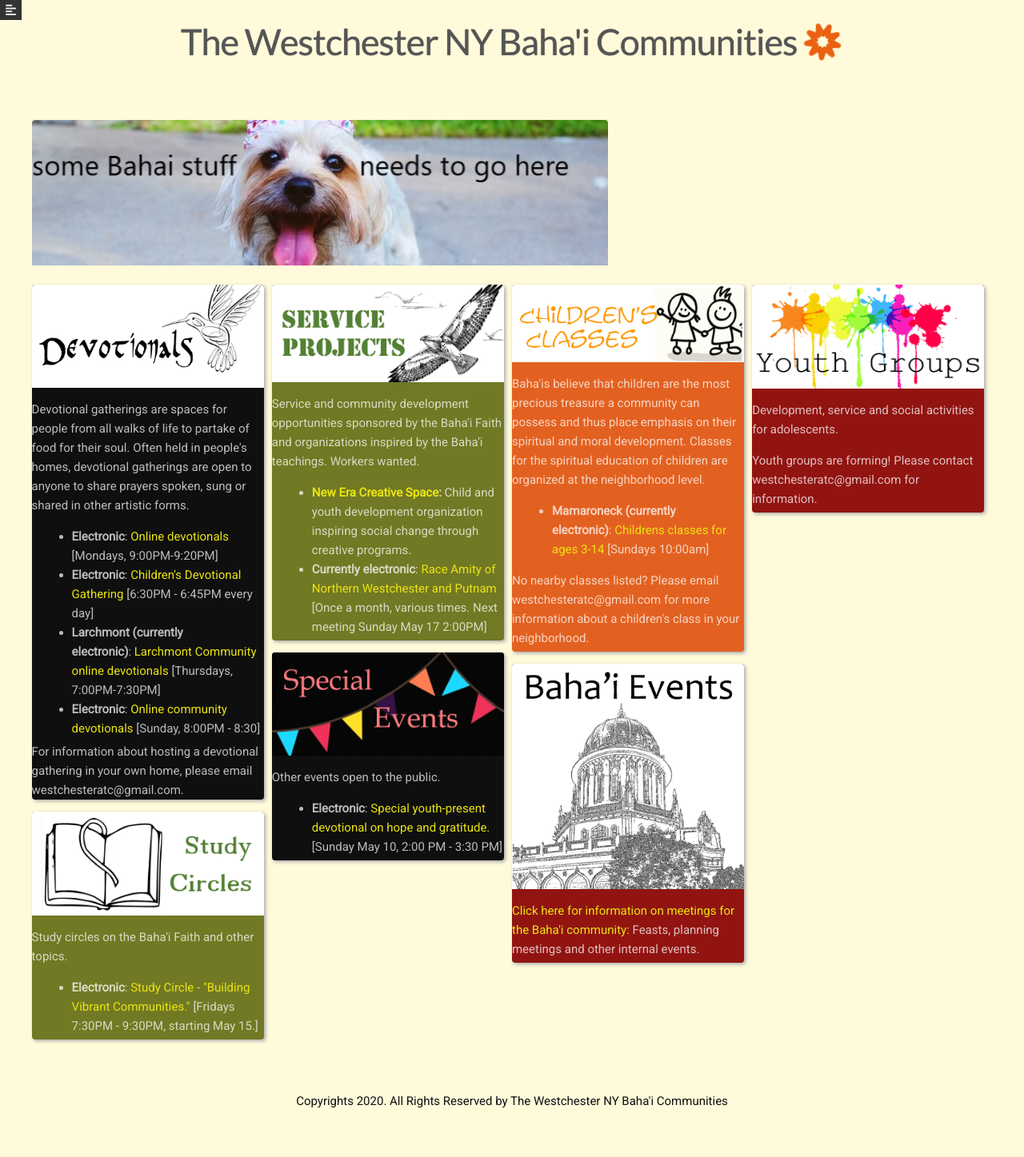
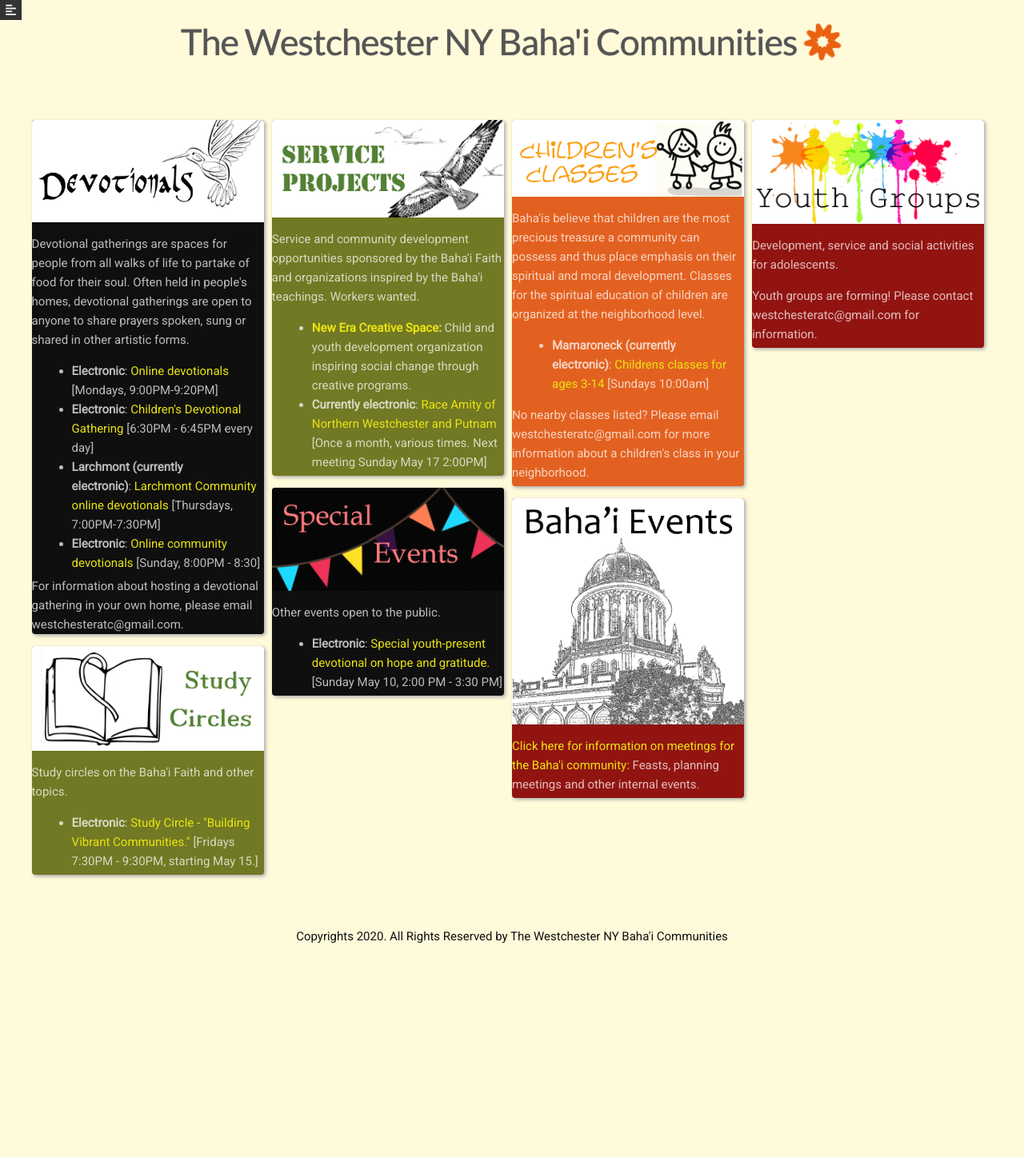
Before and after one commit to westchesterbahai/westchesterbahai.github.io, a Jekyll site: the page built from index.html, in a window 1280 px wide. Shown: the whole page at 80% size. Built offline with Jekyll 4.4.1, drawn with Linux system fonts in a browser that asks for light colours; nearby versions of some CDN libraries; after the commit the page ends 1241 px from its top, so only the background shows below that.

Commit message:
Updated... archive

```diff
--- a/index.html
+++ b/index.html
@@ -2,27 +2,24 @@
 layout: default
 ---
 <div id="container">
-<div id="front-image">
-<img class="feat-image" src="/images-hq/image-test.jpg" style="width:60%" alt="Westchester Baha'is" />
-</div>
-<br/>
 <div id="grid" data-columns class="cols">
     <!-- Items in the post collection are reserved for special events.
        They are not placed in the standard "collection" cards, where
        most events will go. This will give one little box per post, each
        with its own optional image, color, title, etc. -->
-    {% for post in site.posts %}
-    <div class="box" style="background-color:#{{post.color}}">
-       {% if post.img %}
-          <img class="feat-image" src={{ "/images/" | prepend: site.baseurl | append: post.img }} alt="{{post.title}}">
-       {% endif %}
-          <div class="container">
-            <h4>{{post.title}}</h4>
-            <p>{{post.description}}</p>
-             <div class="action">{{ post.date | date: '%B %d, %Y' }}<a href="{{post.url | prepend: site.baseurl}}"><i class="fa fa-arrow-right" aria-hidden="true"></i></a></div>
+  <!--    {% for y in site.devotionals %}
+  <div class="box" style="background-color:#{{post.color}}">
+        <a href="{{post.exturl}}">
+        <img class="feat-image" src={{ "/images/" | prepend: site.baseurl | append: post.img }} alt="{{post.title}}">
+        </a>
+        <div class="container">
+        <em>{{post.title}}</em>
+        <p>{{post.description}}</p>
+        <div class="action">{{ post.date | date: '%B %d, %Y' }}<a href="{{post.exturl}}"><i class="fa fa-arrow-right" aria-hidden="true"></i></a></div>
         </div>
     </div>
-   {% endfor %}
+    <p>{{y.title}}</p>
+   {% endfor %}  -->
    <div class="box" style="background-color:#0f0f0f">
      <img class="feat-image" src={{ "/images/" | prepend: site.baseurl | append: "devotionals.gif" }} alt="Devotionals">
      <p>
```
Also changed, not shown: _drafts/2020-06-10-race-amity.md (added, +9 -0 lines), Gemfile.lock, images/banner-2020-jun.JPG (added), images/race-amity-june1314.jpg (added), images/race-unity-symposium-2020-June.jpg (added).
